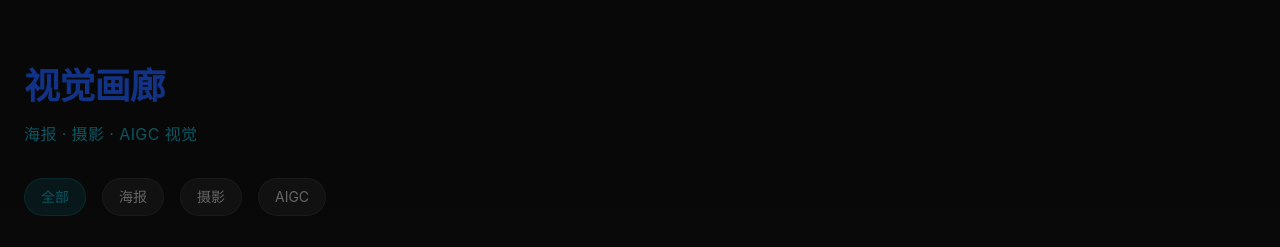
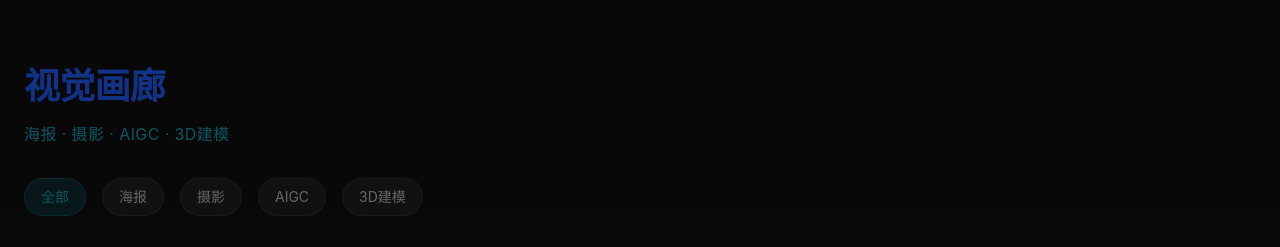
Before and after one commit to z1822700280-pixel/bakz-portfolio, a Next.js app: page / in a window 1280 px wide. Shown: the part 4040-4287 px from the top of the page. Built offline with nearby package versions, Linux system fonts and the light colour scheme; no server answers.

Commit message:
feat: add 3D modeling tag filter to Gallery

```diff
--- a/components/Gallery.tsx
+++ b/components/Gallery.tsx
@@ -53,13 +53,13 @@ export default function Gallery() {
           </h2>
           <p className="text-secondary mb-8 tracking-wide">
             {lang === 'zh'
-              ? '海报 · 摄影 · AIGC 视觉'
-              : 'Poster · Photography · AIGC Visual'}
+              ? '海报 · 摄影 · AIGC · 3D建模'
+              : 'Poster · Photography · AIGC · 3D Modeling'}
           </p>
 
           {/* Filter buttons */}
           <div className="flex gap-4 mb-8">
-            {['all', 'poster', 'photography', 'aigc'].map((cat) => (
+            {['all', 'poster', 'photography', 'aigc', '3d'].map((cat) => (
               <button
                 key={cat}
                 onClick={() => setFilter(cat)}
@@ -81,7 +81,11 @@ export default function Gallery() {
                   ? lang === 'zh'
                     ? '摄影'
                     : 'Photography'
-                  : 'AIGC'}
+                  : cat === 'aigc'
+                  ? 'AIGC'
+                  : lang === 'zh'
+                  ? '3D建模'
+                  : '3D Modeling'}
               </button>
             ))}
           </div>
--- /dev/null
+++ b/content/gallery/3d-1.json
@@ -0,0 +1,15 @@
+{
+  "id": "3d-1",
+  "title": {
+    "zh": "机械核心",
+    "en": "Mechanical Core"
+  },
+  "description": {
+    "zh": "UE5 实时渲染的机械装置艺术，金属质感与动态光效的精密搭配",
+    "en": "UE5 real-time rendered mechanical installation art, precision pairing of metal textures and dynamic lighting"
+  },
+  "category": "3d",
+  "tags": ["3D建模", "UE5", "实时渲染"],
+  "year": 2025,
+  "image": "/images/placeholder.svg"
+}
--- a/data/gallery.ts
+++ b/data/gallery.ts
@@ -2,7 +2,7 @@ export interface GalleryItem {
   id: string
   title: { zh: string; en: string }
   description: { zh: string; en: string }
-  category: 'poster' | 'photography' | 'aigc'
+  category: 'poster' | 'photography' | 'aigc' | '3d'
   tags: string[]
   year: number
   image: string
@@ -148,6 +148,17 @@ export const galleryItems: GalleryItem[] = [
     image: '/images/placeholder.svg',
   },
 
+  // 3D Modeling
+  {
+    id: '3d-1',
+    title: { zh: '机械核心', en: 'Mechanical Core' },
+    description: { zh: 'UE5 实时渲染的机械装置艺术，金属质感与动态光效的精密搭配', en: 'UE5 real-time rendered mechanical installation art, precision pairing of metal textures and dynamic lighting' },
+    category: '3d',
+    tags: ['3D建模', 'UE5', '实时渲染'],
+    year: 2025,
+    image: '/images/placeholder.svg',
+  },
+
   // AIGC Visual Works (6)
   {
     id: 'aigc-1',
--- a/tina/config.ts
+++ b/tina/config.ts
@@ -148,7 +148,7 @@ export default defineConfig({
             type: "string",
             name: "category",
             label: "Category",
-            options: ["poster", "photography", "aigc"],
+            options: ["poster", "photography", "aigc", "3d"],
           },
           {
             type: "string",
```
